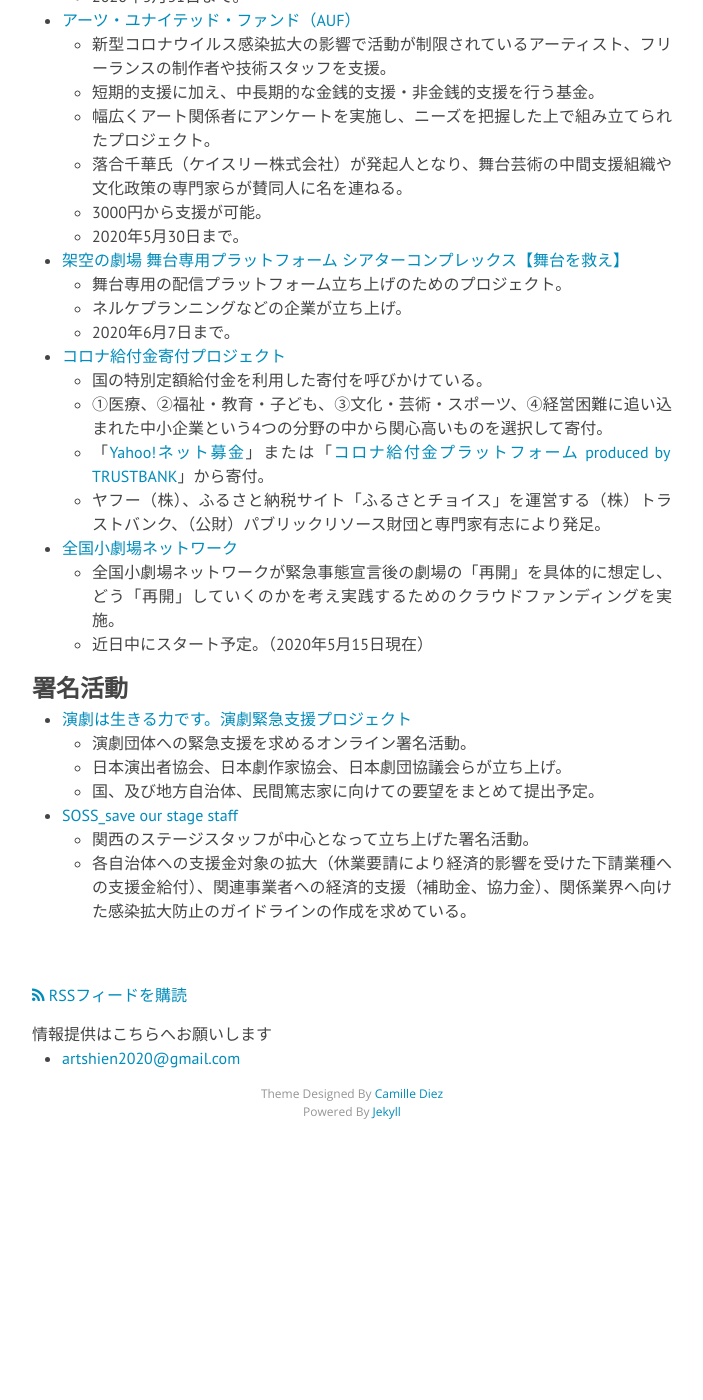
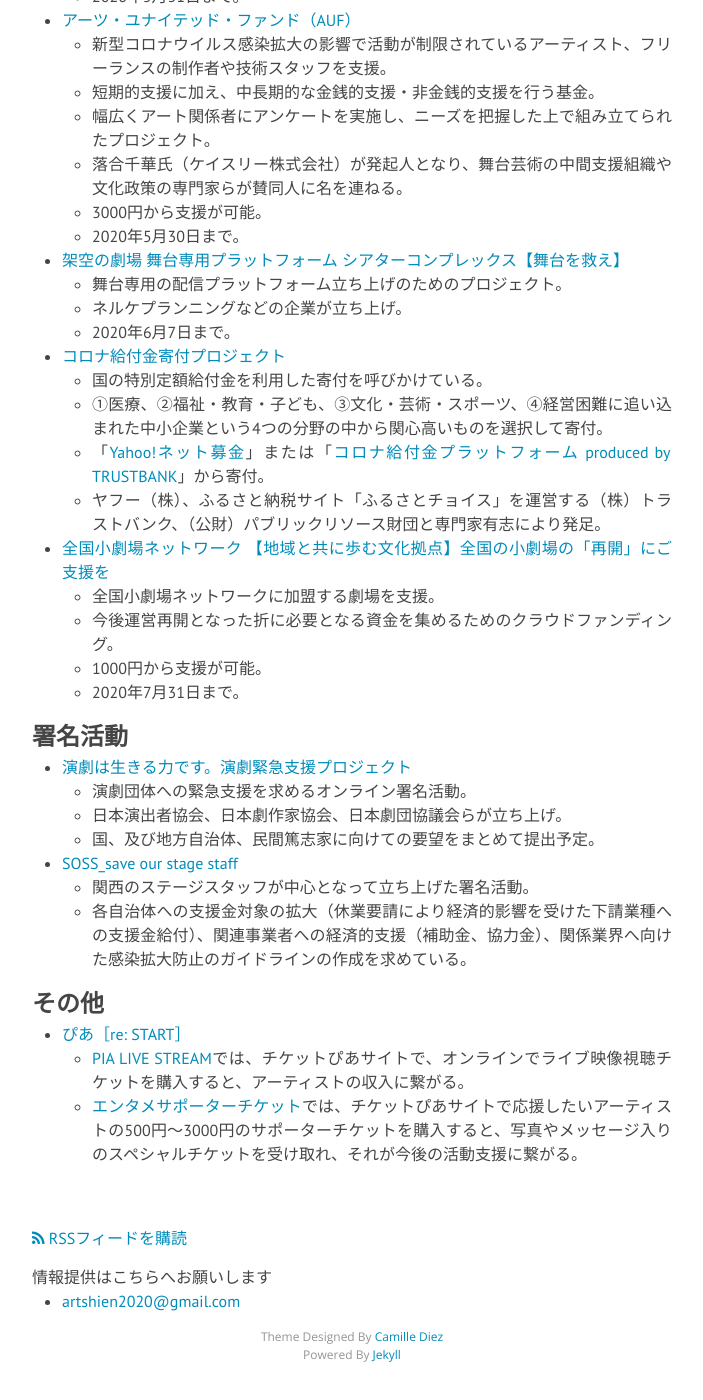
Before and after one commit to a-okuda/resources-for-artists, a Jekyll site: the page built from b_supporterts.md, in a window 1280 px wide and 1400 px high, scrolled down 1909 px. Shown: the whole window, without its empty margins (288-991 px from the left). Built offline with Jekyll 4.4.1, drawn with Linux system fonts in a browser that asks for light colours; nearby versions of some CDN libraries; before the commit the page ends 3066 px from its top, so only the background shows below that.

Commit message:
Update b_supporterts.md

```diff
--- a/b_supporterts.md
+++ b/b_supporterts.md
@@ -68,9 +68,11 @@
 	* 「[Yahoo!ネット募金](https://donation.yahoo.co.jp/promo/covid19/)」または「[コロナ給付金プラットフォーム produced by TRUSTBANK](https://www.furusato-tax.jp/covid19/)」から寄付。
 	* ヤフー（株）、ふるさと納税サイト「ふるさとチョイス」を運営する（株）トラストバンク、（公財）パブリックリソース財団と専門家有志により発足。
 
-* [全国小劇場ネットワーク](https://shogekijo-network.jp/activity-4/)
-	* 全国小劇場ネットワークが緊急事態宣言後の劇場の「再開」を具体的に想定し、どう「再開」していくのかを考え実践するためのクラウドファンディングを実施。
-	* 近日中にスタート予定。（2020年5月15日現在）
+* [全国小劇場ネットワーク 【地域と共に歩む文化拠点】全国の小劇場の「再開」にご支援を](https://readyfor.jp/projects/shogekijo-network)
+	* 全国小劇場ネットワークに加盟する劇場を支援。
+	* 今後運営再開となった折に必要となる資金を集めるためのクラウドファンディング。
+	* 1000円から支援が可能。
+	* 2020年7月31日まで。
 
 ## 署名活動
 * [演劇は生きる力です。演劇緊急支援プロジェクト](https://www.change.org/p/政府-演劇は生きる力です-演劇緊急支援プロジェクト?utm_content=cl_sharecopy_21808360_ja-JP%3Av1&recruiter=1081876089&recruited_by_id=367797f0-8850-11ea-95d1-59891ccab7c3&utm_source=share_petition&utm_medium=copylink&utm_campaign=psf_combo_share_initial&utm_term=psf_combo_share_initial&fbclid=IwAR0kuKNMihhVdPIvsJ0LV-B7NQTMAZGOuTZ5HUj0UIvUxdIV8O9qxD5g4yE)
@@ -80,3 +82,8 @@
 * [SOSS_save our stage staff](https://www.facebook.com/SOSS.COVID19/)
 	* 関西のステージスタッフが中心となって立ち上げた署名活動。
 	* 各自治体への支援金対象の拡大（休業要請により経済的影響を受けた下請業種への支援金給付）、関連事業者への経済的支援（補助金、協力金）、関係業界へ向けた感染拡大防止のガイドラインの作成を求めている。
+
+## その他
+* [ぴあ［re: START］](https://lp.p.pia.jp/restart/)
+	* [PIA LIVE STREAM](https://w.pia.jp/t/pialivestream/)では、チケットぴあサイトで、オンラインでライブ映像視聴チケットを購入すると、アーティストの収入に繋がる。
+	* [エンタメサポーターチケット](https://w.pia.jp/t/supporterticket)では、チケットぴあサイトで応援したいアーティストの500円〜3000円のサポーターチケットを購入すると、写真やメッセージ入りのスペシャルチケットを受け取れ、それが今後の活動支援に繋がる。
```
